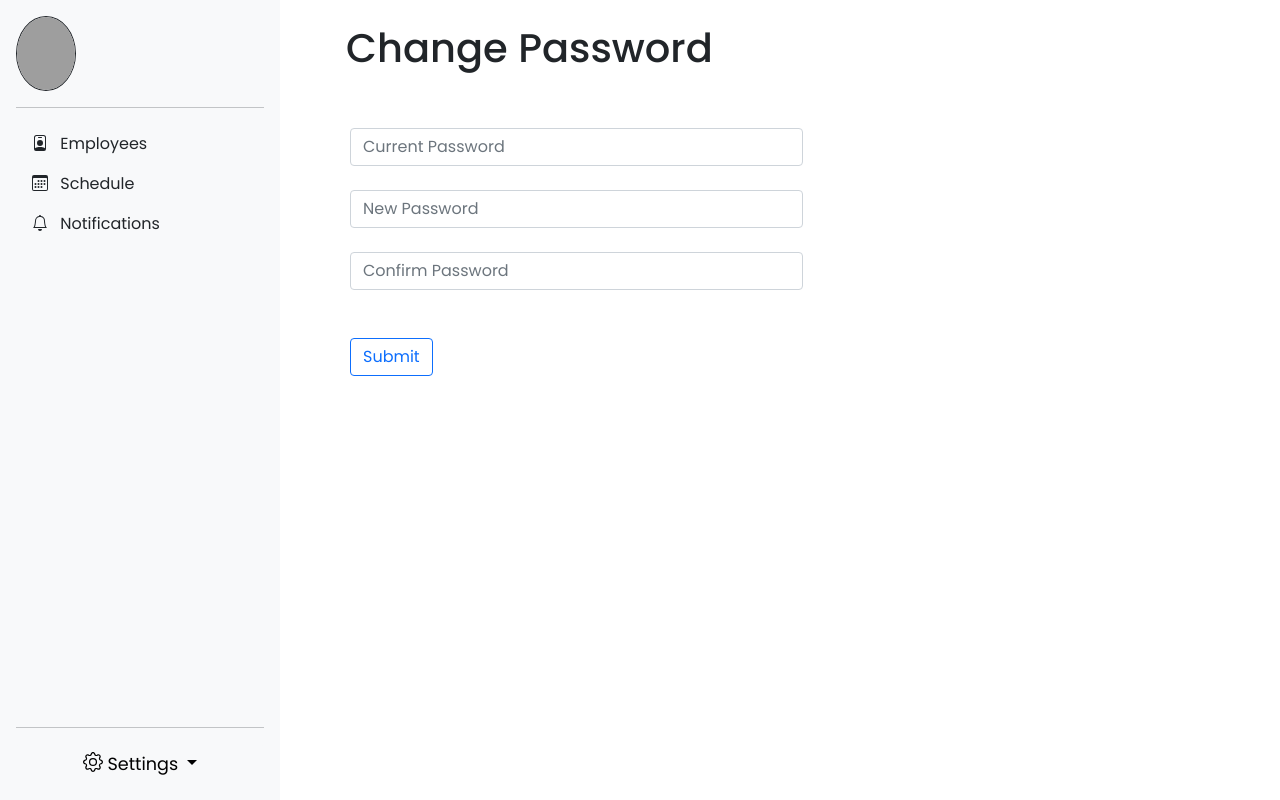
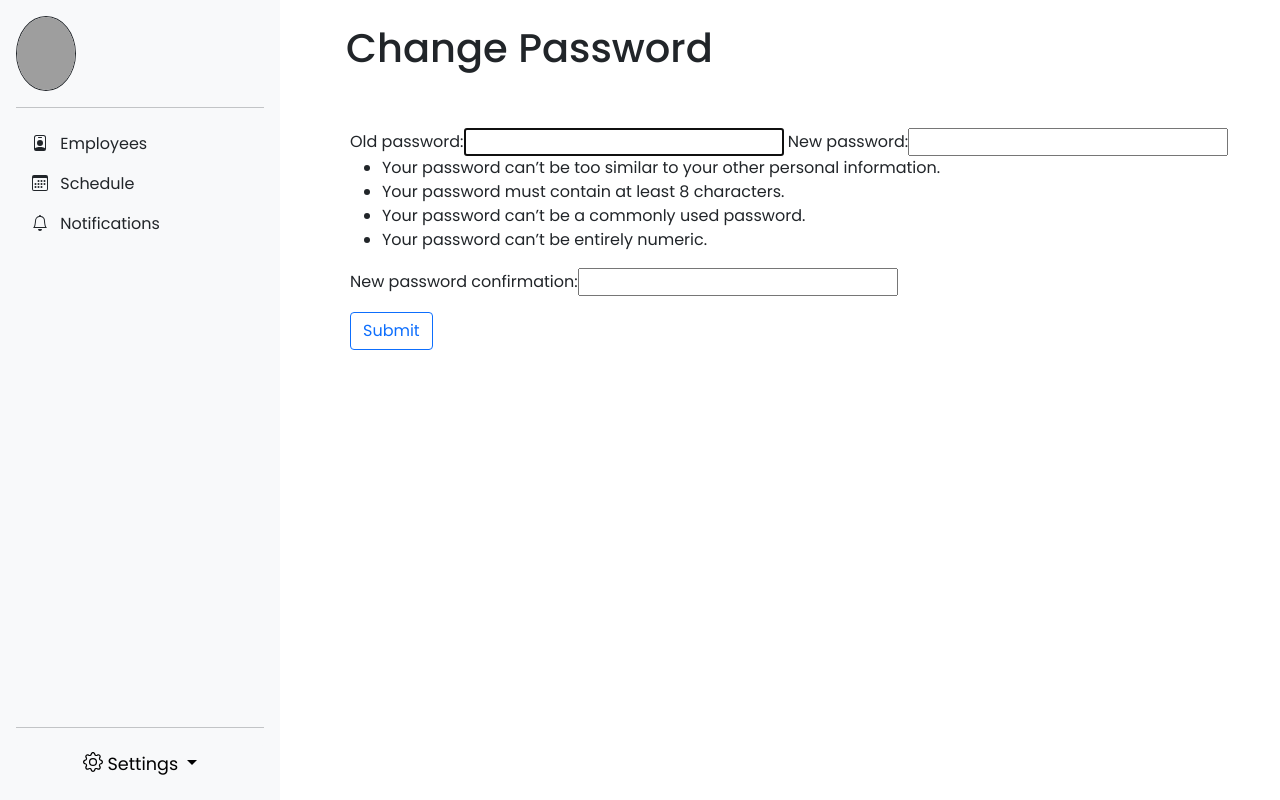
Before and after one commit to takud1/HR-Employee-WebApp, a Django app: page /change_pwd/ in a window 1280 px wide. Run offline with Django 3.2, Linux system fonts and the light colour scheme; a user stored in the database is signed in; grey boxes are pictures that could not be loaded.

Commit message:
Added change password

```diff
--- a/project1/views.py
+++ b/project1/views.py
@@ -6,6 +6,8 @@ from django.contrib.auth.models import auth
 from django.contrib.auth.decorators import login_required
 from hr_pages.models import UserData
 from datetime import datetime, timedelta
+from django.contrib.auth.forms import PasswordChangeForm
+from django.contrib.auth import update_session_auth_hash
 
 # Create your views here.
 
@@ -100,24 +102,19 @@ def schedule(request):
 @login_required
 def change_pwd(request):
     if request.method == "POST":
-        username = request.user.username
-        c_password = request.POST['c_password']
-        n_password1 = request.POST['n_password1']
-        n_password2 = request.POST['n_password2']
-        user = auth.authenticate(username=username, password=c_password)
-
-        if user is not None:
-            if n_password1 == n_password2:
-                u = UserData.objects.get(username__exact=username)
-                u.set_password(n_password1)
-                messages.success(request, "Password Changed Successfully")
-                return render(request, 'changepwd.html')
-
-        messages.error(request, "Incorrect Current Password")
-        return render(request, 'changepwd.html')
+        form = PasswordChangeForm(request.user, request.POST)
+        if form.is_valid():
+            user = form.save()
+            update_session_auth_hash(request, user)
+            messages.success(request, 'Your password was successfully updated!')
+            return redirect('/change_pwd')
+        else:
+            messages.error(request, 'Please correct the error below.')
+            return redirect('/change_pwd')
 
     else:
-        return render(request, 'changepwd.html')
+        form = PasswordChangeForm(request.user)
+        return render(request, 'changepwd.html', {'form':form})
 
 @login_required
 def change_prof_pic(request):
--- a/templates/DocSubmit.html
+++ b/templates/DocSubmit.html
@@ -64,13 +64,13 @@
                         <div class="input-group mt-0 mb-4">
                             <input type="file" accept=".pdf" class="form-control" id="inputGroupFile04" name="{{key}}" aria-label="Upload" required>
                         </div>
-                    {% else %}
+                    {% endif %}
+                {% empty %}
                     <h4>All Documents Submitted</h4>
-                    {% endif %}
                 {% endfor %}
             </div>
             <div class="col-12">
-                <button class="btn btn-outline-primary" type="submit">Submit Documents</button>
+                <button class="btn btn-outline-primary" type="submit">Upload</button>
             </div>
         </form>
     </div>
--- a/templates/UploadImg.html
+++ b/templates/UploadImg.html
@@ -69,7 +69,7 @@
                         </div>
                     </div>
                     <div class="col-12">
-                        <button class="btn btn-outline-primary" type="submit">Confirm</button>
+                        <button class="btn btn-outline-primary" type="submit">Upload</button>
                     </div>
                 </form>
             </div>
--- a/templates/changepwd.html
+++ b/templates/changepwd.html
@@ -25,7 +25,6 @@
     <div class="container">
         <form method="POST">
             {% csrf_token %}
-            <div class="form-row">
             {% for message in messages %}
             <div class="alert alert-success d-flex align-items-center" role="alert">
                 <svg xmlns="http://www.w3.org/2000/svg" width="24" height="24" fill="currentColor" class="bi flex-shrink-0 me-2" viewBox="0 0 16 16">
@@ -36,24 +35,9 @@
                 </div>
             </div>
             {% endfor %}
-                <div class="form-group col-md-6">
-                    <input type="password" class="form-control" id="inputPassword1" placeholder="Current Password" name="c_password" required>
-                </div>
-            </div>
-            <br>
-            <div class="form-row">
-                <div class="form-group col-md-6">
-                    <input type="password" class="form-control" id="inputPassword2" placeholder="New Password" name="n_password1" required>
-                </div>
-                <br>
-                <div class="form-group col-md-6">
-                    <input type="password" class="form-control" id="inputPassword3" placeholder="Confirm Password" name="n_password2" required>
-                </div>
-            </div>
-            <br>
-            <br>
+            {{form}}
             <div class="col-12">
-                <button class="btn btn-outline-primary" type="submit">Submit</button>
+                <button class="btn btn-outline-primary mt-3" type="submit">Submit</button>
             </div>
         </form>
     </div>
```
Also changed, not shown: db.sqlite3. Lines whose indentation alone changed are shown as unchanged.
